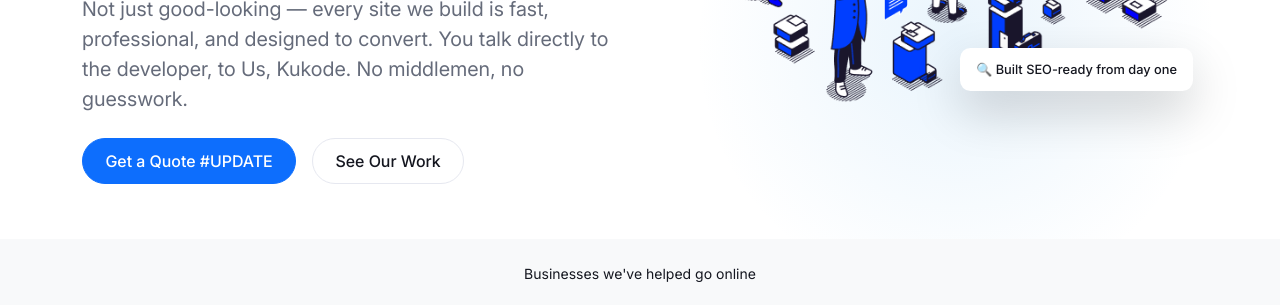
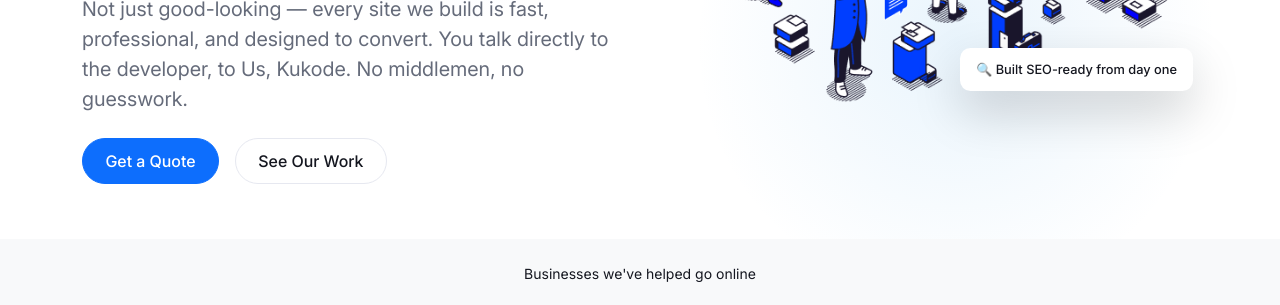
Before and after one commit to kukodein/kukode, an Astro site: page / in a window 1280 px wide. Shown: the part 484-789 px from the top of the page. Built offline with nearby package versions, Linux system fonts and the light colour scheme; Astro itself is replaced by a stand-in of ours; a web font is replaced by a local one.

Commit message:
Update Site Settings “homepage” +1

```diff
--- a/src/content/homepage/en/index.md
+++ b/src/content/homepage/en/index.md
@@ -9,7 +9,7 @@ hero:
   badge_text: Accepting New Projects
   title: We build websites that genuinely work for your business.
   description: Not just good-looking — every site we build is fast, professional, and designed to convert. You talk directly to the developer, to Us, Kukode. No middlemen, no guesswork.
-  cta_text: 'Get a Quote #UPDATE'
+  cta_text: Get a Quote
   cta_link: /contact
   secondary_cta_text: See Our Work
   secondary_cta_link: /portfolio
```
